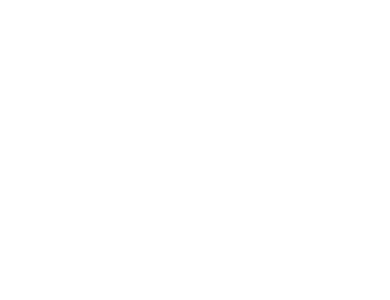
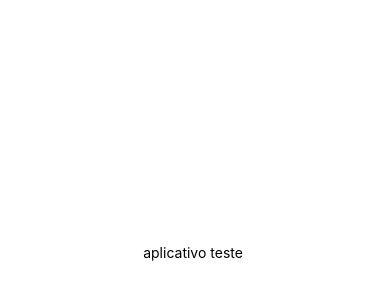
Before and after one commit to RikBrito/trabalhoPDM, a React Native app in the folder trabalhopdm/trabalhoPDm/: screen / in a window 390 px wide. Shown: the part 170-470 px from the top of the page. Built offline with nearby package versions, Linux system fonts and the light colour scheme.

Commit message:
"modificação"

```diff
--- a/trabalhopdm/trabalhoPDm/App.js
+++ b/trabalhopdm/trabalhoPDm/App.js
@@ -5,7 +5,7 @@
   render() {
     return (
       <View style={styles.container}>
-        <Text> </Text>
+        <Text>aplicativo teste </Text>
       </View>
     );
   }
```
